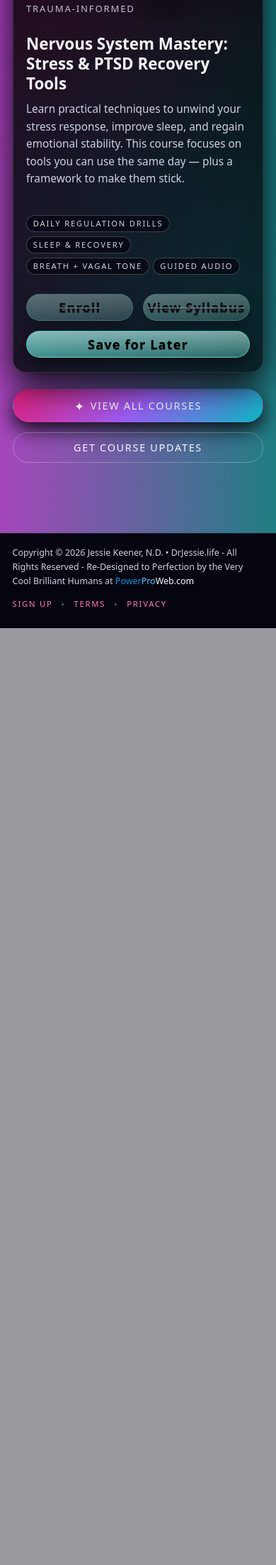
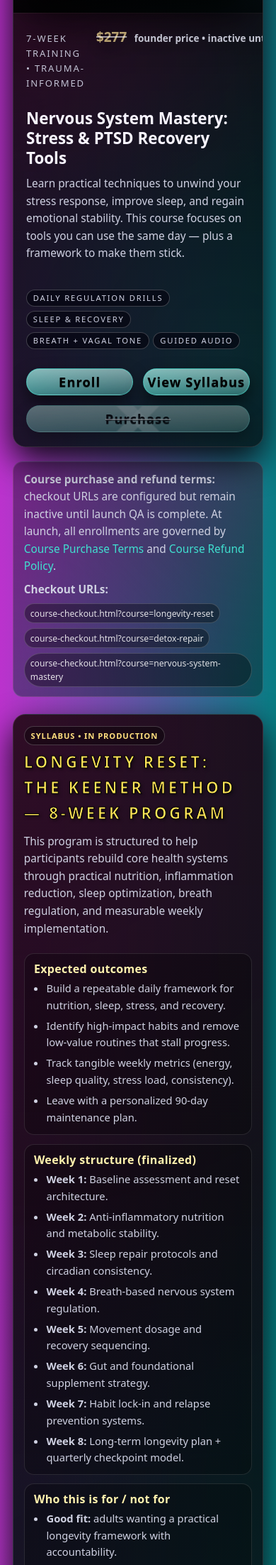
Before and after one commit to powerproweb/drjessie, a PHP site: page /courses.html in a window 390 px wide. Shown: the part 2496-4701 px from the top of the page at 71% size. Before the commit the page ends 3381 px from the top, so only its background shows below. Run offline with PHP 8.4, Linux system fonts and the light colour scheme; a map, chart or similar area stays blank; some web fonts are replaced.

Commit message:
Finalize course launch wiring and site-wide metadata consistency
Complete course launch readiness updates across courses, terms, checkout routing, and shared nav metadata while preserving pre-launch purchase lock state.

Co-Authored-By: Oz <oz-agent@warp.dev>

```diff
--- a/404.html
+++ b/404.html
@@ -140,7 +140,7 @@
           </a>
         </li>
         <li>
-          <a href="courses.html#top" title="Dr. Jessie's Courses - PTSD - Neurodivergent Disorder - Detox & Cellular Repair">
+          <a href="courses.html#top" title="Dr. Jessie's Courses - Longevity Reset - Detox & Cellular Repair - Nervous System Mastery">
             Dr. Jessie's Courses
           </a>
         </li>
--- a/books.html
+++ b/books.html
@@ -140,7 +140,7 @@
           </a>
         </li>
         <li>
-          <a href="courses.html#top" title="Dr. Jessie's Courses - PTSD - Neurodivergent Disorder - Detox & Cellular Repair">
+          <a href="courses.html#top" title="Dr. Jessie's Courses - Longevity Reset - Detox & Cellular Repair - Nervous System Mastery">
             Dr. Jessie's Courses
           </a>
         </li>
--- a/contact.html
+++ b/contact.html
@@ -174,7 +174,7 @@
           </a>
         </li>
         <li>
-          <a href="courses.html#top" title="Dr. Jessie's Courses - PTSD - Neurodivergent Disorder - Detox & Cellular Repair">
+          <a href="courses.html#top" title="Dr. Jessie's Courses - Longevity Reset - Detox & Cellular Repair - Nervous System Mastery">
             Dr. Jessie's Courses
           </a>
         </li>
--- a/courses.html
+++ b/courses.html
@@ -140,7 +140,7 @@
           </a>
         </li>
         <li>
-          <a href="courses.html#top" title="Dr. Jessie's Courses - PTSD - Neurodivergent Disorder - Detox & Cellular Repair">
+          <a href="courses.html#top" title="Dr. Jessie's Courses - Longevity Reset - Detox & Cellular Repair - Nervous System Mastery">
             Dr. Jessie's Courses
           </a>
         </li>
@@ -216,18 +216,22 @@
 
 <div class="book-list" aria-label="Dr. Jessie's courses">
   <!-- Course 1 -->
-  <article class="book-card" id="course-longevity-reset">
-    <figure>
+  <article class="book-card course-card" id="course-longevity-reset">
+    <figure class="course-graphic">
       <img
         src="images/courses/jk_courses_longevity_1280x1600.jpg"
         alt="Longevity Reset course cover"
         loading="lazy">
+      <figcaption class="course-graphic-note">In Production</figcaption>
     </figure>
 
     <div class="book-meta">
       <div class="course-top">
         <div class="tagline">8-Week Program • Video + Workbook</div>
-        <div class="course-price">$297 <small>founder price</small></div>
+        <div class="course-price is-inactive" aria-disabled="true">
+          <span class="price-amount">$297</span>
+          <small>founder price • inactive until launch</small>
+        </div>
       </div>
 
       <h3>Longevity Reset: The Keener Method</h3>
@@ -244,32 +248,36 @@
       </div>
 
       <div class="kdp-links" aria-label="Longevity Reset actions">
-        <a class="buy-btn" href="#">
+        <a class="buy-btn" href="newsletter.html#top" title="Join the Longevity Reset waitlist">
           <span class="btn-label">Enroll</span>
         </a>
-        <a class="buy-btn" href="#">
+        <a class="buy-btn" href="#syllabus-longevity-reset">
           <span class="btn-label">View Syllabus</span>
         </a>
-        <a class="buy-btn" href="courses.html#course-longevity-reset">
-          <span class="btn-label">Save for Later</span>
+        <a class="buy-btn is-disabled x-out" href="course-checkout.html?course=longevity-reset" data-force-disabled="true" aria-disabled="true" tabindex="-1" title="Checkout URL is ready but not active until launch">
+          <span class="btn-label">Purchase</span>
         </a>
       </div>
     </div>
   </article>
 
   <!-- Course 2 -->
-  <article class="book-card" id="course-detox-repair">
-    <figure>
+  <article class="book-card course-card" id="course-detox-repair">
+    <figure class="course-graphic">
       <img
         src="images/courses/jk_courses_detox_1280x1600.jpg"
         alt="Detox & Cellular Repair course cover"
         loading="lazy">
+      <figcaption class="course-graphic-note">In Production</figcaption>
     </figure>
 
     <div class="book-meta">
       <div class="course-top">
         <div class="tagline">6-Week Protocol • Step-by-Step</div>
-        <div class="course-price">$247 <small>founder price</small></div>
+        <div class="course-price is-inactive" aria-disabled="true">
+          <span class="price-amount">$247</span>
+          <small>founder price • inactive until launch</small>
+        </div>
       </div>
 
       <h3>Detox &amp; Cellular Repair</h3>
@@ -286,32 +294,36 @@
       </div>
 
       <div class="kdp-links" aria-label="Detox & Cellular Repair actions">
-        <a class="buy-btn" href="#">
+        <a class="buy-btn" href="newsletter.html#top" title="Join the Detox & Cellular Repair waitlist">
           <span class="btn-label">Enroll</span>
         </a>
-        <a class="buy-btn" href="#">
+        <a class="buy-btn" href="#syllabus-detox-repair">
           <span class="btn-label">View Syllabus</span>
         </a>
-        <a class="buy-btn" href="courses.html#course-detox-repair">
-          <span class="btn-label">Save for Later</span>
+        <a class="buy-btn is-disabled x-out" href="course-checkout.html?course=detox-repair" data-force-disabled="true" aria-disabled="true" tabindex="-1" title="Checkout URL is ready but not active until launch">
+          <span class="btn-label">Purchase</span>
         </a>
       </div>
     </div>
   </article>
 
   <!-- Course 3 -->
-  <article class="book-card" id="course-nervous-system">
-    <figure>
+  <article class="book-card course-card" id="course-nervous-system">
+    <figure class="course-graphic">
       <img
         src="images/courses/jk_courses_ptsd_1280x1600.jpg"
         alt="Nervous System Mastery course cover"
         loading="lazy">
+      <figcaption class="course-graphic-note">In Production</figcaption>
     </figure>
 
     <div class="book-meta">
       <div class="course-top">
         <div class="tagline">7-Week Training • Trauma-Informed</div>
-        <div class="course-price">$277 <small>founder price</small></div>
+        <div class="course-price is-inactive" aria-disabled="true">
+          <span class="price-amount">$277</span>
+          <small>founder price • inactive until launch</small>
+        </div>
       </div>
 
       <h3>Nervous System Mastery: Stress &amp; PTSD Recovery Tools</h3>
@@ -328,26 +340,220 @@
       </div>
 
       <div class="kdp-links" aria-label="Nervous System Mastery actions">
-        <a class="buy-btn" href="#">
+        <a class="buy-btn" href="newsletter.html#top" title="Join the Nervous System Mastery waitlist">
           <span class="btn-label">Enroll</span>
         </a>
-        <a class="buy-btn" href="#">
+        <a class="buy-btn" href="#syllabus-nervous-system">
           <span class="btn-label">View Syllabus</span>
         </a>
-        <a class="buy-btn" href="courses.html#course-nervous-system">
-          <span class="btn-label">Save for Later</span>
+        <a class="buy-btn is-disabled x-out" href="course-checkout.html?course=nervous-system-mastery" data-force-disabled="true" aria-disabled="true" tabindex="-1" title="Checkout URL is ready but not active until launch">
+          <span class="btn-label">Purchase</span>
         </a>
       </div>
     </div>
   </article>
 </div>
 
+<div class="course-launch-policy" aria-label="Course launch terms and refund policy">
+  <p>
+    <strong>Course purchase and refund terms:</strong> checkout URLs are configured but remain inactive until launch QA is complete.
+    At launch, all enrollments are governed by <a href="terms.html#course-purchase-terms">Course Purchase Terms</a> and
+    <a href="terms.html#course-refund-policy">Course Refund Policy</a>.
+  </p>
+  <p class="course-checkout-list">
+    <strong>Checkout URLs:</strong>
+    <span>course-checkout.html?course=longevity-reset</span>
+    <span>course-checkout.html?course=detox-repair</span>
+    <span>course-checkout.html?course=nervous-system-mastery</span>
+  </p>
+</div>
+<section class="course-syllabus-hub" aria-label="Detailed syllabus drafts for in-production courses">
+  <article class="syllabus-card" id="syllabus-longevity-reset">
+    <div class="syllabus-kicker">Syllabus • In Production</div>
+    <h3>Longevity Reset: The Keener Method — 8-Week Program</h3>
+    <p class="desc">
+      This program is structured to help participants rebuild core health systems through practical nutrition, inflammation reduction,
+      sleep optimization, breath regulation, and measurable weekly implementation.
+    </p>
+
+    <div class="syllabus-grid">
+      <section class="syllabus-block" aria-label="Longevity outcomes">
+        <h4>Expected outcomes</h4>
+        <ul>
+          <li>Build a repeatable daily framework for nutrition, sleep, stress, and recovery.</li>
+          <li>Identify high-impact habits and remove low-value routines that stall progress.</li>
+          <li>Track tangible weekly metrics (energy, sleep quality, stress load, consistency).</li>
+          <li>Leave with a personalized 90-day maintenance plan.</li>
+        </ul>
+      </section>
+
+      <section class="syllabus-block" aria-label="Longevity weekly structure">
+        <h4>Weekly structure (finalized)</h4>
+        <ul>
+          <li><strong>Week 1:</strong> Baseline assessment and reset architecture.</li>
+          <li><strong>Week 2:</strong> Anti-inflammatory nutrition and metabolic stability.</li>
+          <li><strong>Week 3:</strong> Sleep repair protocols and circadian consistency.</li>
+          <li><strong>Week 4:</strong> Breath-based nervous system regulation.</li>
+          <li><strong>Week 5:</strong> Movement dosage and recovery sequencing.</li>
+          <li><strong>Week 6:</strong> Gut and foundational supplement strategy.</li>
+          <li><strong>Week 7:</strong> Habit lock-in and relapse prevention systems.</li>
+          <li><strong>Week 8:</strong> Long-term longevity plan + quarterly checkpoint model.</li>
+        </ul>
+      </section>
+    </div>
+
+    <div class="syllabus-grid">
+      <section class="syllabus-block" aria-label="Who should take Longevity course">
+        <h4>Who this is for / not for</h4>
+        <ul>
+          <li><strong>Good fit:</strong> adults wanting a practical longevity framework with accountability.</li>
+          <li><strong>Best results:</strong> participants willing to apply weekly action steps consistently.</li>
+          <li><strong>Not emergency care:</strong> this educational program does not replace direct medical treatment.</li>
+        </ul>
+      </section>
+
+      <section class="syllabus-block" aria-label="Longevity included materials">
+        <h4>Included materials (finalized)</h4>
+        <ul>
+          <li>8 instructional modules + implementation workbook.</li>
+          <li>Weekly protocol checklists and progress dashboards.</li>
+          <li>Food and supplement planning templates.</li>
+          <li>Breathwork and sleep optimization routines.</li>
+        </ul>
+      </section>
+    </div>
+
+    <div class="syllabus-alert">
+      <strong>Medical safety note:</strong> This course is educational and informational only and does not replace diagnosis, treatment,
+      or emergency care from licensed professionals.
+    </div>
+  </article>
+  <article class="syllabus-card" id="syllabus-detox-repair">
+    <div class="syllabus-kicker">Syllabus • In Production</div>
+    <h3>Detox &amp; Cellular Repair — 6-Week Protocol</h3>
+    <p class="desc">
+      This program draft is designed to walk participants through a practical repair sequence: reduce load, support elimination,
+      rebuild digestion, and stabilize habits for long-term resilience.
+    </p>
+
+    <div class="syllabus-grid">
+      <section class="syllabus-block" aria-label="Detox outcomes">
+        <h4>Expected outcomes</h4>
+        <ul>
+          <li>Understand the difference between safe detox support and aggressive protocols.</li>
+          <li>Build a repeatable weekly routine for food quality, hydration, sleep, and movement.</li>
+          <li>Use a symptom tracker to identify which interventions are helping.</li>
+          <li>Create a personal maintenance plan after week 6.</li>
+        </ul>
+      </section>
+
+      <section class="syllabus-block" aria-label="Detox weekly structure">
+        <h4>Weekly structure (draft)</h4>
+        <ul>
+          <li><strong>Week 1:</strong> Intake baseline, routines, and readiness checklist.</li>
+          <li><strong>Week 2:</strong> Gentle elimination support and hydration architecture.</li>
+          <li><strong>Week 3:</strong> Gut support foundations and meal templates.</li>
+          <li><strong>Week 4:</strong> Lymphatic flow, breathing, and movement integration.</li>
+          <li><strong>Week 5:</strong> Cellular repair emphasis and recovery pacing.</li>
+          <li><strong>Week 6:</strong> Re-entry strategy and long-term maintenance protocol.</li>
+        </ul>
+      </section>
+    </div>
+
+    <div class="syllabus-grid">
+      <section class="syllabus-block" aria-label="Who should take Detox course">
+        <h4>Who this is for / not for</h4>
+        <ul>
+          <li><strong>Good fit:</strong> adults who want a structured reset with realistic pacing.</li>
+          <li><strong>Requires caution:</strong> people with complex conditions or active treatment plans.</li>
+          <li><strong>Not suitable without clinician approval:</strong> pregnancy, breastfeeding, severe chronic illness, or recent acute medical events.</li>
+        </ul>
+      </section>
+
+      <section class="syllabus-block" aria-label="Detox included materials">
+        <h4>Included materials (planned)</h4>
+        <ul>
+          <li>6 core lessons + implementation workbook.</li>
+          <li>Weekly checklists and symptom/progress tracker.</li>
+          <li>Meal framework templates and shopping guidance.</li>
+          <li>Breath + movement support routines.</li>
+        </ul>
+      </section>
+    </div>
+
+    <div class="syllabus-alert">
+      <strong>Medical safety note:</strong> This course is educational and does not replace medical diagnosis or treatment.
+      Participants should consult their licensed clinician before starting major dietary, supplement, or detox protocols.
+    </div>
+  </article>
+
+  <article class="syllabus-card" id="syllabus-nervous-system">
+    <div class="syllabus-kicker">Syllabus • In Production</div>
+    <h3>Nervous System Mastery — 7-Week Trauma-Informed Training</h3>
+    <p class="desc">
+      This draft program is built to improve daily regulation capacity through repeatable drills, recovery sequencing,
+      and clear escalation boundaries for higher-stress days.
+    </p>
+
+    <div class="syllabus-grid">
+      <section class="syllabus-block" aria-label="Nervous system outcomes">
+        <h4>Expected outcomes</h4>
+        <ul>
+          <li>Build a daily regulation stack for morning, midday, and evening use.</li>
+          <li>Recognize stress activation patterns and apply same-day downshifting tools.</li>
+          <li>Improve sleep preparation and overnight recovery consistency.</li>
+          <li>Establish a personal relapse-prevention and maintenance framework.</li>
+        </ul>
+      </section>
+
+      <section class="syllabus-block" aria-label="Nervous system weekly structure">
+        <h4>Weekly structure (draft)</h4>
+        <ul>
+          <li><strong>Week 1:</strong> Baseline mapping and regulation fundamentals.</li>
+          <li><strong>Week 2:</strong> Breath protocols for rapid down-regulation.</li>
+          <li><strong>Week 3:</strong> Vagal tone routines and body-based stabilization.</li>
+          <li><strong>Week 4:</strong> Sleep reset architecture and evening decompression.</li>
+          <li><strong>Week 5:</strong> Trigger rehearsal and recovery sequencing.</li>
+          <li><strong>Week 6:</strong> Social stress + performance resilience tools.</li>
+          <li><strong>Week 7:</strong> Long-term integration and self-guided maintenance plan.</li>
+        </ul>
+      </section>
+    </div>
+
+    <div class="syllabus-grid">
+      <section class="syllabus-block" aria-label="Nervous system trauma informed scope">
+        <h4>Trauma-informed scope</h4>
+        <ul>
+          <li>Educational skills training focused on regulation tools.</li>
+          <li>Not a substitute for emergency, psychiatric, or crisis care.</li>
+          <li>Participants are encouraged to coordinate with licensed providers when needed.</li>
+        </ul>
+      </section>
+
+      <section class="syllabus-block" aria-label="Nervous system included materials">
+        <h4>Included materials (planned)</h4>
+        <ul>
+          <li>7 guided modules with daily implementation prompts.</li>
+          <li>Audio routine library for calming, grounding, and sleep prep.</li>
+          <li>Stress log and recovery tracking worksheets.</li>
+          <li>Weekly integration checklist and maintenance planner.</li>
+        </ul>
+      </section>
+    </div>
+
+    <div class="syllabus-alert">
+      <strong>Crisis disclaimer:</strong> If you are in immediate danger or experiencing a mental health crisis, contact local emergency services right away.
+      This course is for education and skills practice only.
+    </div>
+  </article>
+</section>
+
 <div class="cta-row">
   <a class="btn-primary" href="courses.html">
     <span class="icon" aria-hidden="true">✦</span>
     View All Courses
   </a>
-  <a class="btn-ghost" href="#worldbuilding-hub">
+  <a class="btn-ghost" href="newsletter.html#top">
     Get Course Updates
   </a>
 </div>
--- a/css/style.css
+++ b/css/style.css
@@ -1972,6 +1972,223 @@
   margin-left: .35rem;
 }
 
+.course-price .price-amount{
+  display: inline-block;
+}
+
+.course-price.is-inactive{
+  color: rgba(255, 223, 126, 0.72);
+  filter: grayscale(0.22);
+}
+
+.course-price.is-inactive .price-amount{
+  text-decoration: line-through;
+  text-decoration-thickness: 2px;
+  text-decoration-color: rgba(255, 255, 255, 0.58);
+}
+
+.course-price.is-inactive small{
+  color: var(--text-muted, #d8d4c8);
+  opacity: .94;
+}
+
+.course-card .course-graphic{
+  position: relative;
+  isolation: isolate;
+}
+
+.course-card .course-graphic::after{
+  content: "";
+  position: absolute;
+  inset: 0;
+  background: linear-gradient(180deg, rgba(0,0,0,0) 45%, rgba(0,0,0,0.62) 100%);
+  pointer-events: none;
+  z-index: 1;
+}
+
+.course-graphic-note{
+  position: absolute;
+  left: 1.1rem;
+  bottom: 1.1rem;
+  z-index: 2;
+  display: inline-flex;
+  align-items: center;
+  padding: 0.36rem 0.62rem;
+  border-radius: 999px;
+  border: 1px solid rgba(255,255,255,0.26);
+  background: rgba(10, 8, 12, 0.75);
+  color: #ffdf7e;
+  font-size: 0.7rem;
+  font-weight: 700;
+  letter-spacing: 0.08em;
+  text-transform: uppercase;
+  text-shadow: 0 1px 2px rgba(0,0,0,0.6);
+}
+
+@media (max-width: 860px){
+  .course-card{
+    flex-direction: row;
+    align-items: stretch;
+  }
+
+  .course-card figure.course-graphic{
+    width: 210px;
+    flex: 0 0 210px;
+    border-right: 1px solid rgba(255, 255, 255, 0.08);
+    border-bottom: none;
+    padding: 0.95rem;
+  }
+}
+
+@media (max-width: 640px){
+  .course-card{
+    flex-direction: column;
+  }
+
+  .course-card figure.course-graphic{
+    width: 100%;
+    flex-basis: auto;
+    border-right: none;
+    border-bottom: 1px solid rgba(255, 255, 255, 0.08);
+    padding: 1.15rem;
+  }
+}
+
+.course-syllabus-hub{
+  margin-top: 1.5rem;
+  display: grid;
+  gap: 1.15rem;
+}
+
+.course-launch-policy{
+  margin-top: 1.2rem;
+  border-radius: 14px;
+  border: 1px solid rgba(255,255,255,0.14);
+  background:
+    radial-gradient(circle at top right, rgba(182, 25, 98, 0.16), transparent 65%),
+    radial-gradient(circle at bottom left, rgba(10, 148, 158, 0.14), transparent 65%),
+    rgba(0,0,0,0.34);
+  padding: 0.82rem 0.95rem;
+}
+
+#worldbuilding-hub .course-launch-policy p{
+  margin-bottom: 0.48rem;
+}
+
+#worldbuilding-hub .course-launch-policy p:last-child{
+  margin-bottom: 0;
+}
+
+.course-checkout-list{
+  display: flex;
+  flex-wrap: wrap;
+  gap: 0.45rem;
+  align-items: center;
+}
+
+.course-checkout-list span{
+  display: inline-flex;
+  align-items: center;
+  padding: 0.2rem 0.5rem;
+  border-radius: 999px;
+  border: 1px solid rgba(255,255,255,0.18);
+  background: rgba(0,0,0,0.36);
+  color: rgba(255,255,255,0.86);
+  font-size: 0.76rem;
+}
+
+.syllabus-card{
+  border-radius: var(--radius-xl);
+  border: 1px solid rgba(255, 255, 255, 0.12);
+  background:
+    radial-gradient(circle at top left, rgba(182, 25, 98, 0.16), transparent 62%),
+    radial-gradient(circle at bottom right, rgba(10, 148, 158, 0.16), transparent 62%),
+    linear-gradient(180deg, rgba(8, 7, 12, 0.92), rgba(5, 5, 8, 0.88));
+  box-shadow: 0 18px 46px rgba(0,0,0,0.88);
+  padding: 1.1rem 1.15rem 1.25rem;
+}
+
+#worldbuilding-hub .syllabus-card h3{
+  margin-top: 0.35rem;
+  margin-bottom: 0.65rem;
+}
+
+.syllabus-kicker{
+  display: inline-flex;
+  align-items: center;
+  padding: 0.22rem 0.55rem;
+  border-radius: 999px;
+  border: 1px solid rgba(255,255,255,0.2);
+  background: rgba(0,0,0,0.36);
+  color: #ffdf7e;
+  font-size: 0.7rem;
+  letter-spacing: 0.08em;
+  text-transform: uppercase;
+  font-weight: 700;
+}
+
+.syllabus-grid{
+  display: grid;
+  grid-template-columns: repeat(2, minmax(0, 1fr));
+  gap: 0.85rem;
+  margin-top: 0.75rem;
+}
+
+.syllabus-block{
+  border-radius: 14px;
+  border: 1px solid rgba(255, 255, 255, 0.11);
+  background: rgba(0,0,0,0.28);
+  padding: 0.72rem 0.82rem;
+}
+
+.syllabus-block h4{
+  margin: 0 0 0.38rem;
+  color: #fff2ae;
+  font-size: 1rem;
+  line-height: 1.2;
+  letter-spacing: 0.02em;
+}
+
+.syllabus-block ul{
+  margin: 0;
+  padding-left: 1.1rem;
+}
+
+#worldbuilding-hub .syllabus-block li{
+  margin-bottom: 0.35rem;
+  color: var(--text-muted);
+  font-size: 0.92rem;
+}
+
+#worldbuilding-hub .syllabus-block li:last-child{
+  margin-bottom: 0;
+}
+
+.syllabus-alert{
+  margin-top: 0.82rem;
+  border-radius: 12px;
+  border: 1px solid rgba(255,255,255,0.16);
+  background: rgba(0,0,0,0.42);
+  color: var(--text-muted);
+  font-size: 0.9rem;
+  line-height: 1.45;
+  padding: 0.68rem 0.78rem;
+}
+
+.syllabus-alert strong{
+  color: #fff2ae;
+}
+
+@media (max-width: 760px){
+  .syllabus-grid{
+    grid-template-columns: minmax(0, 1fr);
+  }
+
+  .syllabus-card{
+    padding: 1rem 0.95rem 1.1rem;
+  }
+}
+
 /* Legacy spacing helper used in courses.html */
 .move_down_25{
   margin-top: 25px;
--- a/downloads.html
+++ b/downloads.html
@@ -154,7 +154,7 @@
           </a>
         </li>
         <li>
-          <a href="courses.html#top" title="Dr. Jessie's Courses - PTSD - Neurodivergent Disorder - Detox & Cellular Repair">
+          <a href="courses.html#top" title="Dr. Jessie's Courses - Longevity Reset - Detox & Cellular Repair - Nervous System Mastery">
             Dr. Jessie's Courses
           </a>
         </li>
--- a/index.html
+++ b/index.html
@@ -154,7 +154,7 @@
           </a>
         </li>
         <li>
-          <a href="courses.html#top" title="Dr. Jessie's Courses - PTSD - Neurodivergent Disorder - Detox & Cellular Repair">
+          <a href="courses.html#top" title="Dr. Jessie's Courses - Longevity Reset - Detox & Cellular Repair - Nervous System Mastery">
             Dr. Jessie's Courses
           </a>
         </li>
--- a/js/site-common.js
+++ b/js/site-common.js
@@ -46,8 +46,9 @@ document.addEventListener("scroll", function () {
   buttons.forEach(function (btn) {
     var href = btn.getAttribute('href');
     var placeholder = isPlaceholderHref(href);
+    var forceDisabled = btn.getAttribute('data-force-disabled') === 'true';
 
-    if (placeholder) {
+    if (placeholder || forceDisabled) {
       btn.classList.add('is-disabled');
       btn.setAttribute('aria-disabled', 'true');
       btn.setAttribute('tabindex', '-1');
--- a/ki_aq_initiative.html
+++ b/ki_aq_initiative.html
@@ -149,7 +149,7 @@
           </a>
         </li>
         <li>
-          <a href="courses.html#top" title="Dr. Jessie's Courses - PTSD - Neurodivergent Disorder - Detox & Cellular Repair">
+          <a href="courses.html#top" title="Dr. Jessie's Courses - Longevity Reset - Detox & Cellular Repair - Nervous System Mastery">
             Dr. Jessie's Courses
           </a>
         </li>
--- a/ki_culinary_wellness.html
+++ b/ki_culinary_wellness.html
@@ -214,7 +214,7 @@
           </a>
         </li>
         <li>
-          <a href="courses.html#top" title="Dr. Jessie's Courses - PTSD - Neurodivergent Disorder - Detox & Cellular Repair">
+          <a href="courses.html#top" title="Dr. Jessie's Courses - Longevity Reset - Detox & Cellular Repair - Nervous System Mastery">
             Dr. Jessie's Courses
           </a>
         </li>
--- a/newsletter.html
+++ b/newsletter.html
@@ -154,7 +154,7 @@
           </a>
         </li>
         <li>
-          <a href="courses.html#top" title="Dr. Jessie's Courses - PTSD - Neurodivergent Disorder - Detox & Cellular Repair">
+          <a href="courses.html#top" title="Dr. Jessie's Courses - Longevity Reset - Detox & Cellular Repair - Nervous System Mastery">
             Dr. Jessie's Courses
           </a>
         </li>
--- a/privacy.html
+++ b/privacy.html
@@ -140,7 +140,7 @@
           </a>
         </li>
         <li>
-          <a href="courses.html#top" title="Dr. Jessie's Courses - PTSD - Neurodivergent Disorder - Detox & Cellular Repair">
+          <a href="courses.html#top" title="Dr. Jessie's Courses - Longevity Reset - Detox & Cellular Repair - Nervous System Mastery">
             Dr. Jessie's Courses
           </a>
         </li>
```
Also changed, not shown: course-checkout.html (added, +170 -0 lines), terms.html (+16 -1 lines).
